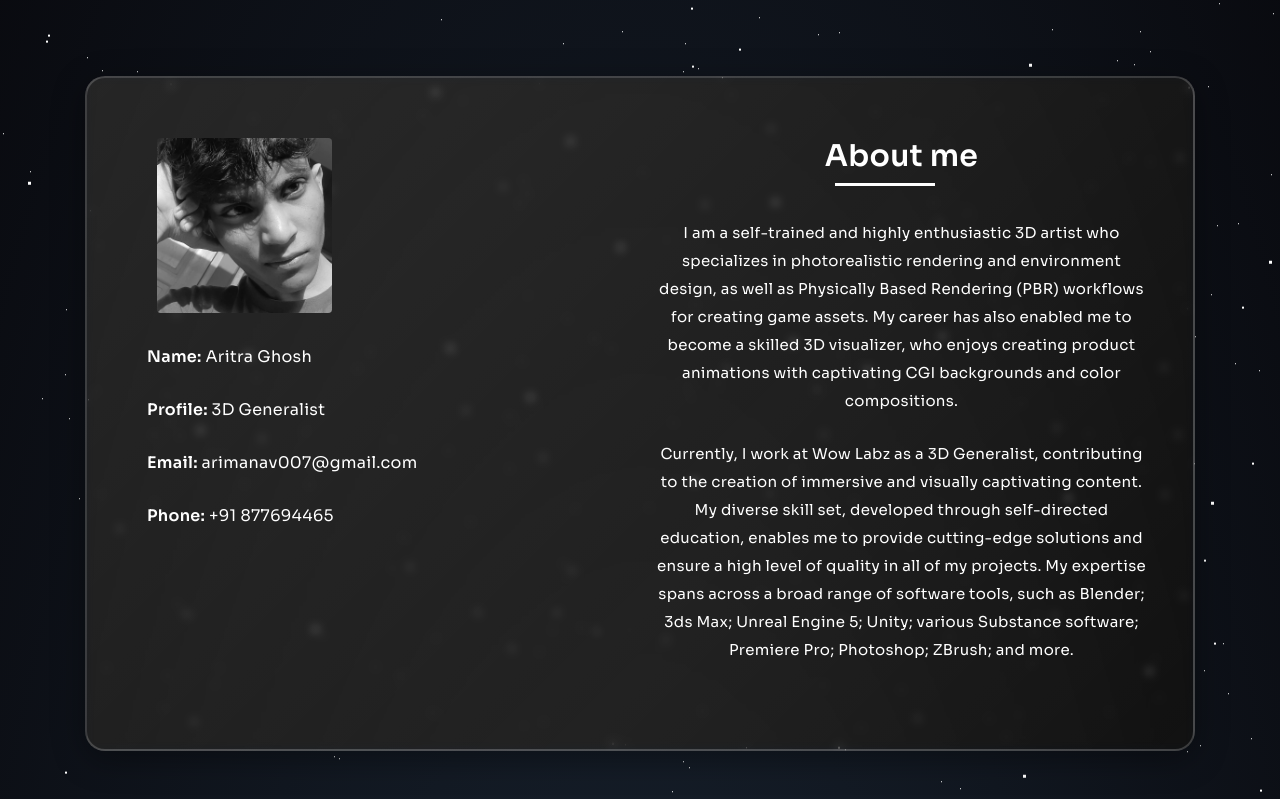
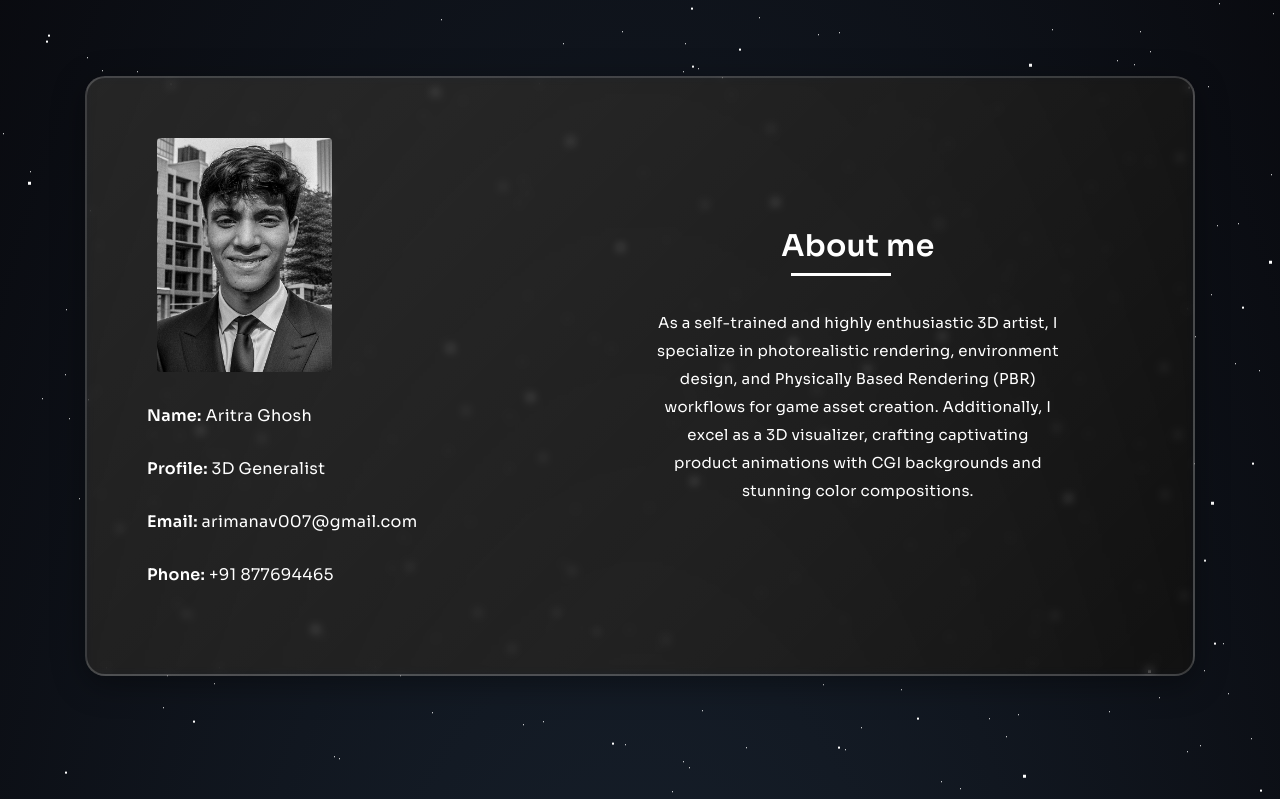
Before and after one commit to Arizz007/Arifolio, a plain HTML site: page index.html in a window 1280 px wide. Shown: the part 880-1679 px from the top of the page. Drawn offline with nearby package versions, Linux system fonts and the light colour scheme; files whose address does not match are found by name; a web font is replaced by a local one.

Commit message:
VC004-Visual Changes: About Section

```diff
--- a/index.html
+++ b/index.html
@@ -201,7 +201,7 @@
                           alt=""
                         /> -->
                         <img
-                          src="bg_img/DP.jpg"
+                          src="bg_img/DP.png"
                           class="img-fluid rounded b-shadow-a"
                           style="border-radius: 50%"
                           alt=""
@@ -327,7 +327,7 @@
                     </a>
                   </div> -->
                 </div>
-                <div class="col-md-6">
+                <div class="col-md-5" style="padding-top: 90px;">
                   <div class="about-me pt-4 pt-md-0">
                     <div class="title-box-2">
                       <h5
@@ -352,15 +352,9 @@
                         font-weight: 400;
                       "
                     >
-                      I am a self-trained and highly enthusiastic 3D artist who
-                      specializes in photorealistic rendering and environment
-                      design, as well as Physically Based Rendering (PBR)
-                      workflows for creating game assets. My career has also
-                      enabled me to become a skilled 3D visualizer, who enjoys
-                      creating product animations with captivating CGI
-                      backgrounds and color compositions.
+                      As a self-trained and highly enthusiastic 3D artist, I specialize in photorealistic rendering, environment design, and Physically Based Rendering (PBR) workflows for game asset creation. Additionally, I excel as a 3D visualizer, crafting captivating product animations with CGI backgrounds and stunning color compositions.
                     </p>
-                    <p
+                    <!-- <p
                       class="lead"
                       style="
                         font-size: 15px;
@@ -370,16 +364,8 @@
                         font-weight: 400;
                       "
                     >
-                      Currently, I work at Wow Labz as a 3D Generalist,
-                      contributing to the creation of immersive and visually
-                      captivating content. My diverse skill set, developed
-                      through self-directed education, enables me to provide
-                      cutting-edge solutions and ensure a high level of quality
-                      in all of my projects. My expertise spans across a broad
-                      range of software tools, such as Blender; 3ds Max; Unreal
-                      Engine 5; Unity; various Substance software; Premiere Pro;
-                      Photoshop; ZBrush; and more.
-                    </p>
+                      My expertise extends to a variety of industry-standard software tools, including Blender, 3ds Max, Unreal Engine 5, Unity, Substance suite, Premiere Pro, Photoshop, ZBrush, and more.
+                    </p> -->
                   </div>
                 </div>
               </div>
```
Also changed, not shown: bg_img/DP.jpg (deleted), bg_img/DP.png (added).
